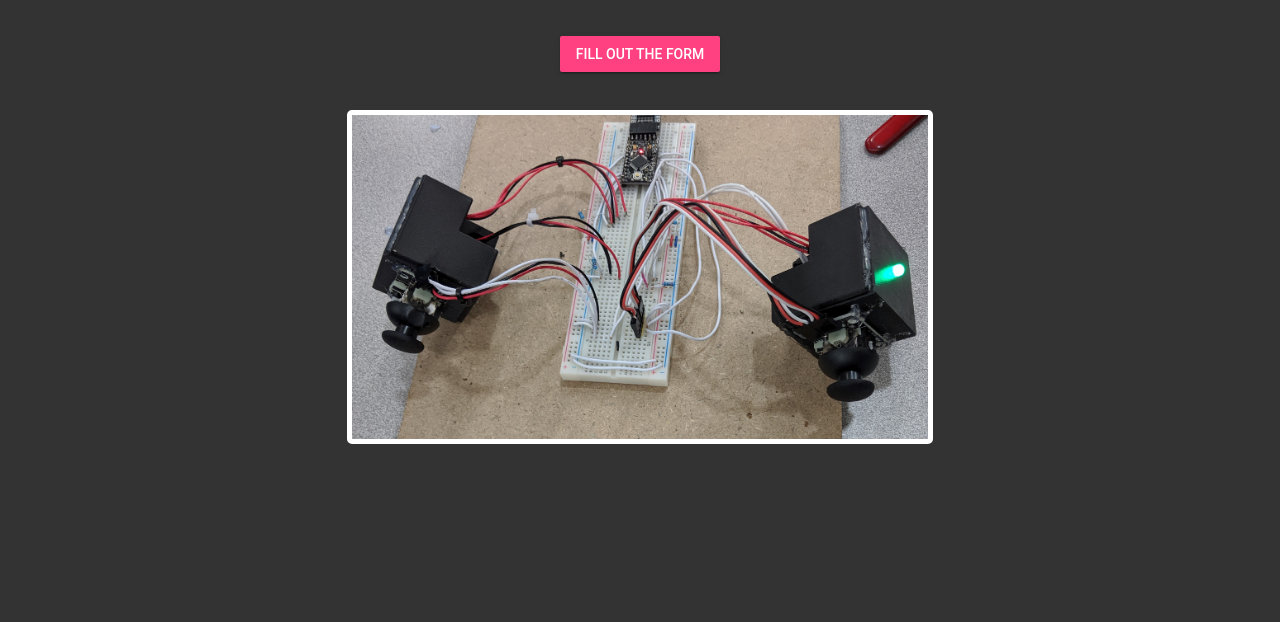
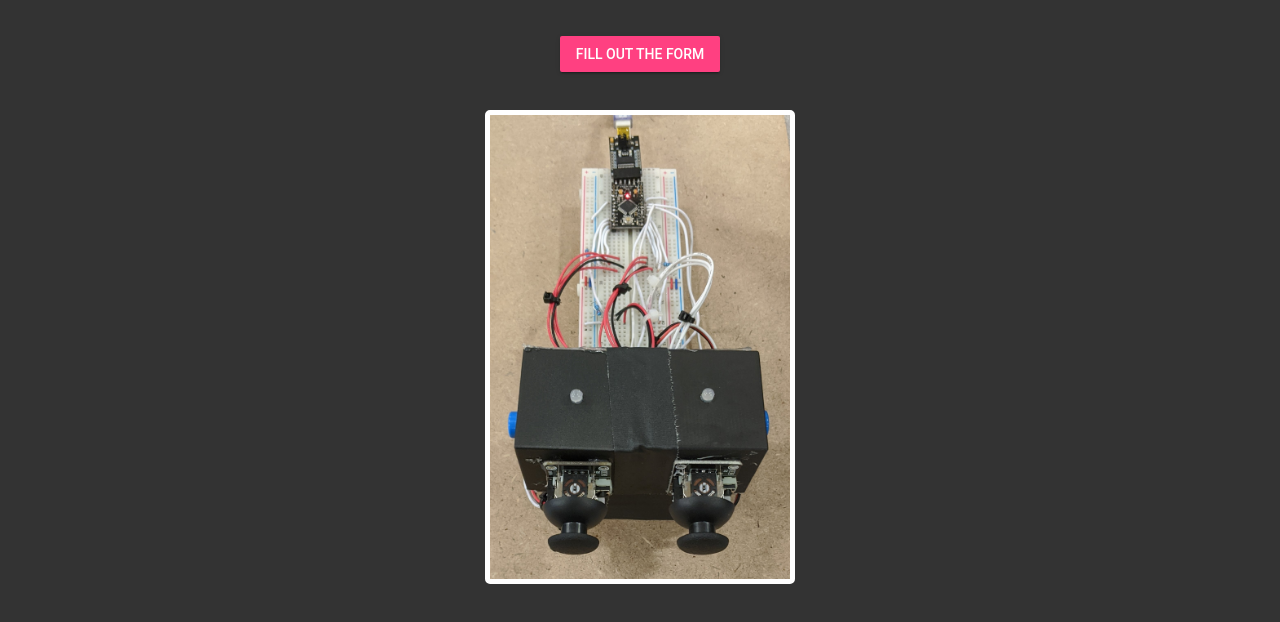
Before and after one commit to ttonyxx/agax, a plain HTML site: page index.html in a window 1280 px wide. Shown: the part 194-816 px from the top of the page. Drawn offline with nearby package versions, Linux system fonts and the light colour scheme.

Commit message:
Changed Image

```diff
--- a/index.html
+++ b/index.html
@@ -24,7 +24,7 @@
 		</div>
 
 		<div class="animated fadeInUp delay-1s" id="image-section">
-			<center><img src="images/prototype.jpg" id="prototype-image"></center>
+			<center><img src="images/puzzlebox.jpg" id="prototype-image"></center>
 		</div>
 	</body>
 
--- a/styles.css
+++ b/styles.css
@@ -52,7 +52,7 @@ body {
 }
 
 #prototype-image {
-  width: 45vw;
+  width: 20vw;
   min-width: 300px;
   border-radius: 5px;
   border: 5px solid white;
```
Also changed, not shown: images/puzzlebox.jpg (added).
